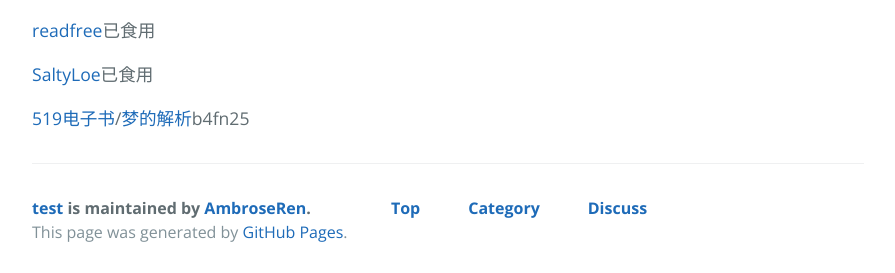
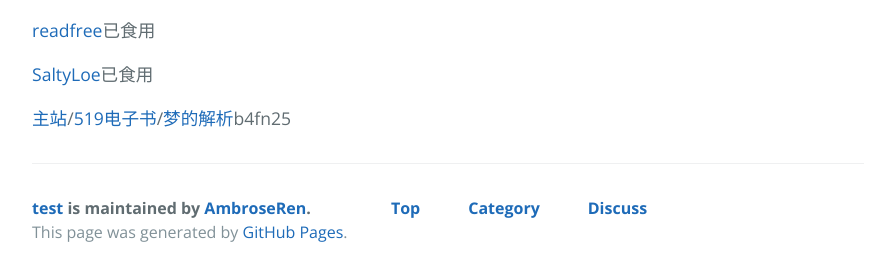
Before and after one commit to AmbroseRen/test, a Jekyll site: the page built from Library/BookSearch.md, in a window 1280 px wide and 900 px high, scrolled down 2492 px. Shown: the part 624-897 px from the top of the window, without its empty margins (192-1087 px from the left). Built offline with Jekyll 4.4.1, drawn with Linux system fonts in a browser that asks for light colours; our own code applies the rules of GitHub Pages for plain Markdown files; the repository's description, which GitHub fills in, is left out.

Commit message:
Update BookSearch.md

```diff
--- a/Library/BookSearch.md
+++ b/Library/BookSearch.md
@@ -67,7 +67,7 @@
 
 [SaltyLoe](https://tstrs.me/1475.html)已食用
 
-[519电子书](http://download.519.best/)/[梦的解析](http://download.519.best/C:/519%E7%94%B5%E5%AD%90%E4%B9%A6/%E4%BA%BA%E6%96%87%E7%A4%BE%E7%A7%91/%E6%A2%A6%E7%9A%84%E8%A7%A3%E6%9E%90)b4fn25
+[主站](https://www.519.best/)/[519电子书](http://download.519.best/)/[梦的解析](http://download.519.best/C:/519%E7%94%B5%E5%AD%90%E4%B9%A6/%E4%BA%BA%E6%96%87%E7%A4%BE%E7%A7%91/%E6%A2%A6%E7%9A%84%E8%A7%A3%E6%9E%90)b4fn25
 
 []()
 
```
